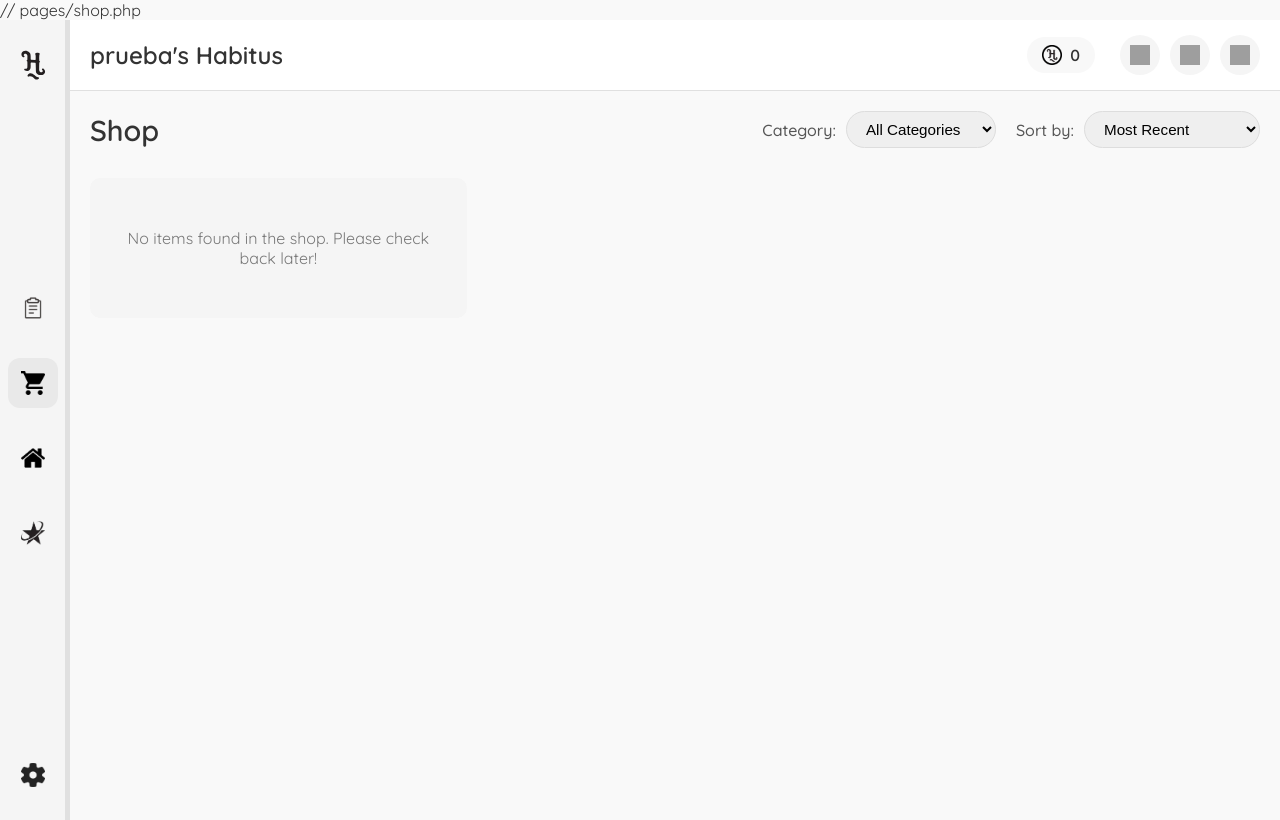
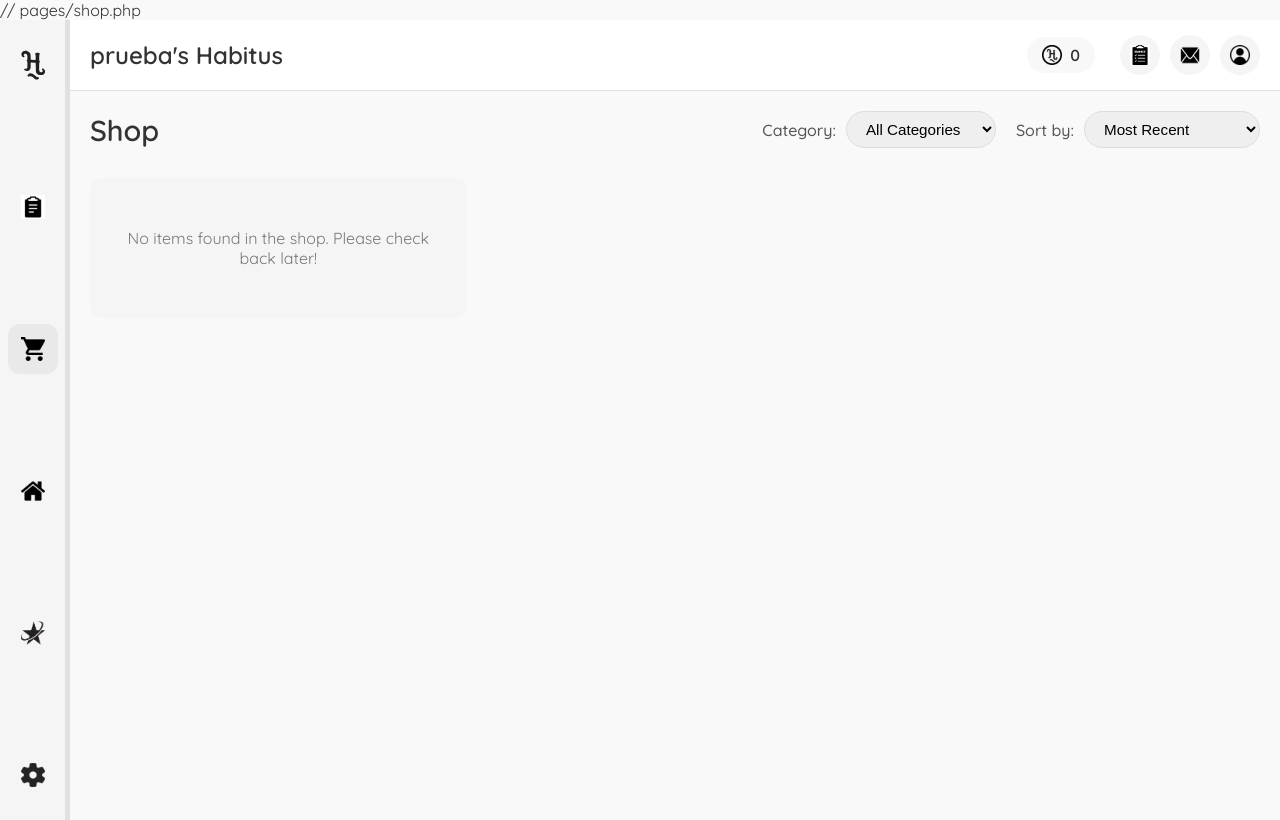
Before and after one commit to JorgeCsstro/Habitus, a PHP site: page /habitus_zone/pages/shop.php in a window 1280 px wide. Run offline with PHP 8.4, Linux system fonts and the light colour scheme; a user stored in the database is signed in; data comes from the database, SQL or seed files in the repository; data that the repository does not hold is empty; grey boxes are pictures that could not be loaded.

Commit message:
Headbar and sidebar settings change

```diff
--- a/css/components/sidebar.css
+++ b/css/components/sidebar.css
@@ -16,7 +16,8 @@
 .middle-menu-items {
     display: flex;
     flex-direction: column;
-    gap: 25px; /* Consistent spacing between middle items */
+    flex: 1; /* Take up all available space */
+    justify-content: space-evenly; /* Space items evenly within the container */
     align-items: center;
 }
 
@@ -40,19 +41,9 @@
     height: 24px;
 }
 
-/* First menu item (logo) styles */
-.menu-item.logo {
-    margin-bottom: 15px; /* Extra space below logo */
-}
-
 .menu-item.logo img {
     width: 32px;
     height: 32px;
-}
-
-/* Last menu item (settings) styles */
-.menu-item.settings {
-    margin-top: 15px; /* Extra space above settings */
 }
 
 /* Add this to ensure links fill the full menu item space */
--- a/php/include/header.php
+++ b/php/include/header.php
@@ -12,7 +12,7 @@
             <img src="../images/icons/survey-icon-light.webp" alt="Survey">
         </a>
         <div class="messages-button" id="messages-toggle" title="Notifications">
-            <img src="../images/icons/messages.webp" alt="Messages">
+            <img src="../images/icons/messages-icon-light.webp" alt="Messages">
             <?php
             // Check if there are unread messages/notifications
             $unreadCount = getUnreadNotificationsCount($_SESSION['user_id']);
@@ -22,7 +22,7 @@
             <?php endif; ?>
         </div>
         <a href="profile.php" class="profile-button" title="Profile settings">
-            <img src="../images/icons/user.webp" alt="Profile">
+            <img src="../images/icons/profile-icon-light.webp" alt="Profile">
         </a>
     </div>
 
```
Also changed, not shown: images/icons/cart-icon-light.png (deleted), images/icons/habitus-icon-light.webp (deleted), images/icons/messages-icon-light.webp (added), images/icons/profile-icon-light.webp (added), images/icons/survey-icon-light.webp (added), images/icons/tasks-icon-light.webp.
